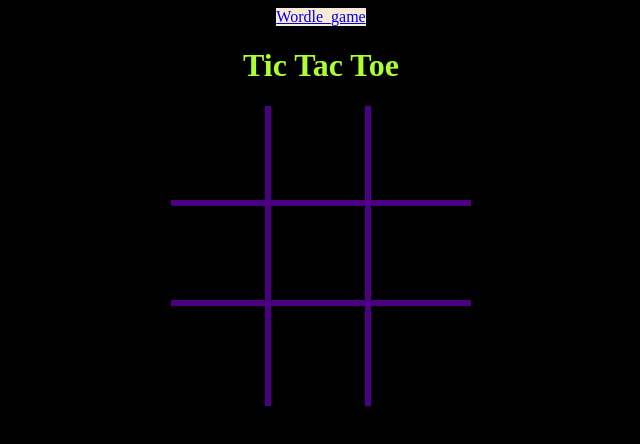
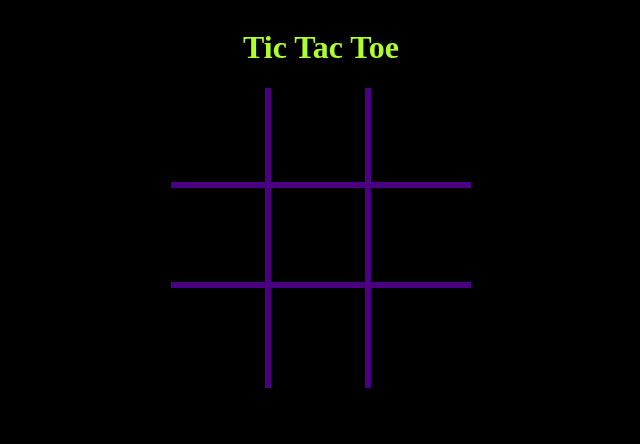
Before and after one commit to lakshmi248/Tic-Tac-Toe, a plain HTML site: page index.html in a window 1280 px wide. Shown: the whole page, without its empty margins (319-959 px from the left). Drawn offline with Linux system fonts and the light colour scheme.

Commit message:
Update index.html

```diff
--- a/index.html
+++ b/index.html
@@ -13,7 +13,7 @@
         background-color: antiquewhite;
       }
     </style>
-    <a href="C:\Users\laksh\OneDrive\FSD\FSD-main\FSD-main\Wordle_game\index.html">Wordle_game</a>
+
     <h1>Tic Tac Toe</h1>
     <div id="board">
       <div data-index="1" class="tile right-border bottom-border"></div>
```
